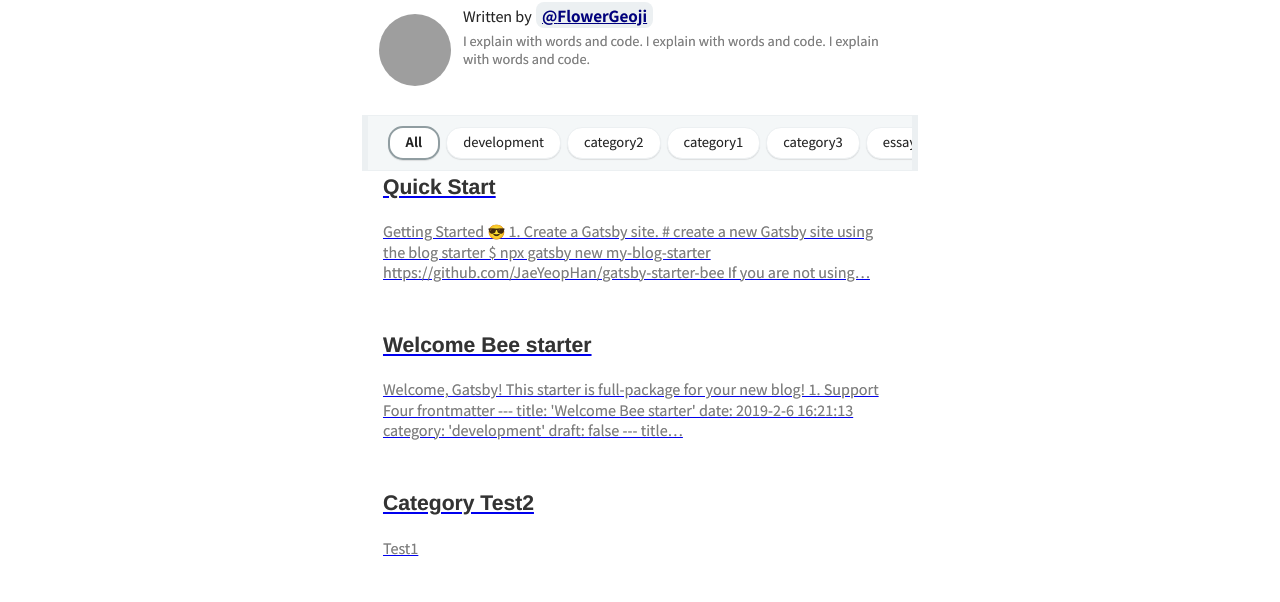
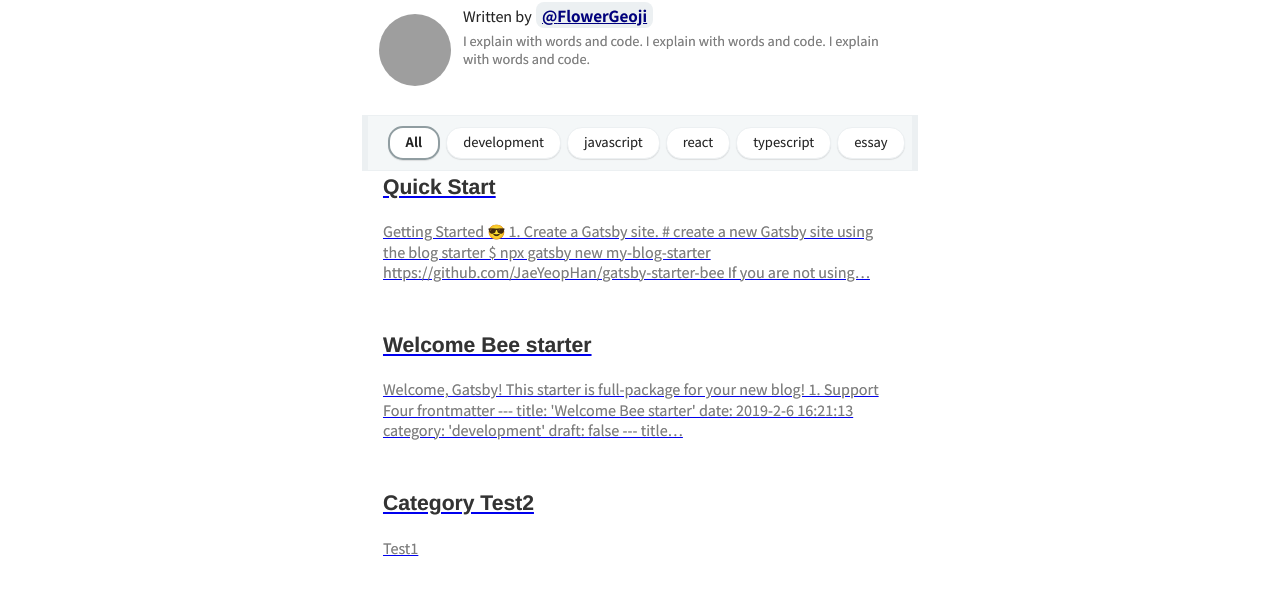
Before and after one commit to FlowerGeoji/gatsby-blog, a Gatsby site: page / in a window 1280 px wide. Shown: the part 198-800 px from the top of the page. Built offline with nearby package versions, Linux system fonts and the light colour scheme; Gatsby itself is replaced by a stand-in of ours; some packages are replaced by stand-ins of ours; grey boxes are pictures that could not be loaded; what typography-theme-github would draw is missing.

Commit message:
fix categories

```diff
--- a/content/blog/javascript/test2.md
+++ b/content/blog/javascript/test2.md
@@ -1,7 +1,7 @@
 ---
 title: 'Category Test2'
 date: 2020-07-02 16:21:13
-category: 'category2'
+category: 'javascript'
 draft: false
 ---
 
--- a/content/blog/react/test1.md
+++ b/content/blog/react/test1.md
@@ -1,7 +1,7 @@
 ---
 title: 'Category Test1'
 date: 2020-07-02 16:21:13
-category: 'category1'
+category: 'react'
 draft: false
 ---
 
--- a/content/blog/typescript/test3.md
+++ b/content/blog/typescript/test3.md
@@ -1,7 +1,7 @@
 ---
 title: 'Category Test3'
 date: 2020-07-02 16:21:13
-category: 'category3'
+category: 'typescript'
 draft: false
 ---
 
```
